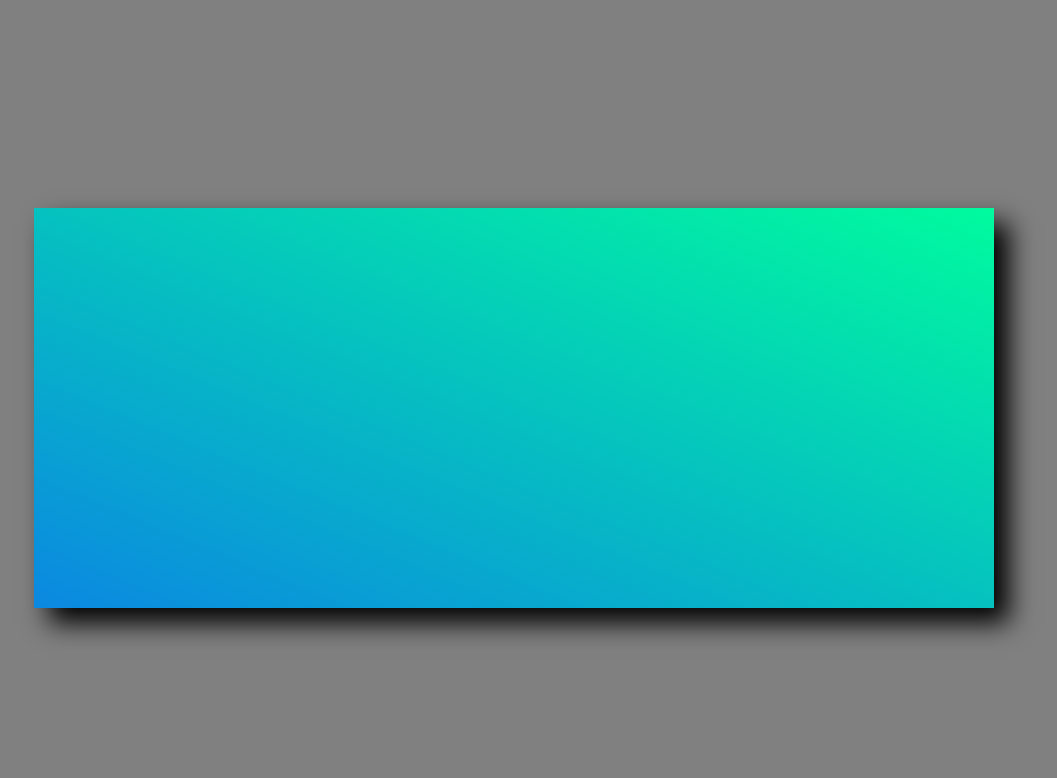
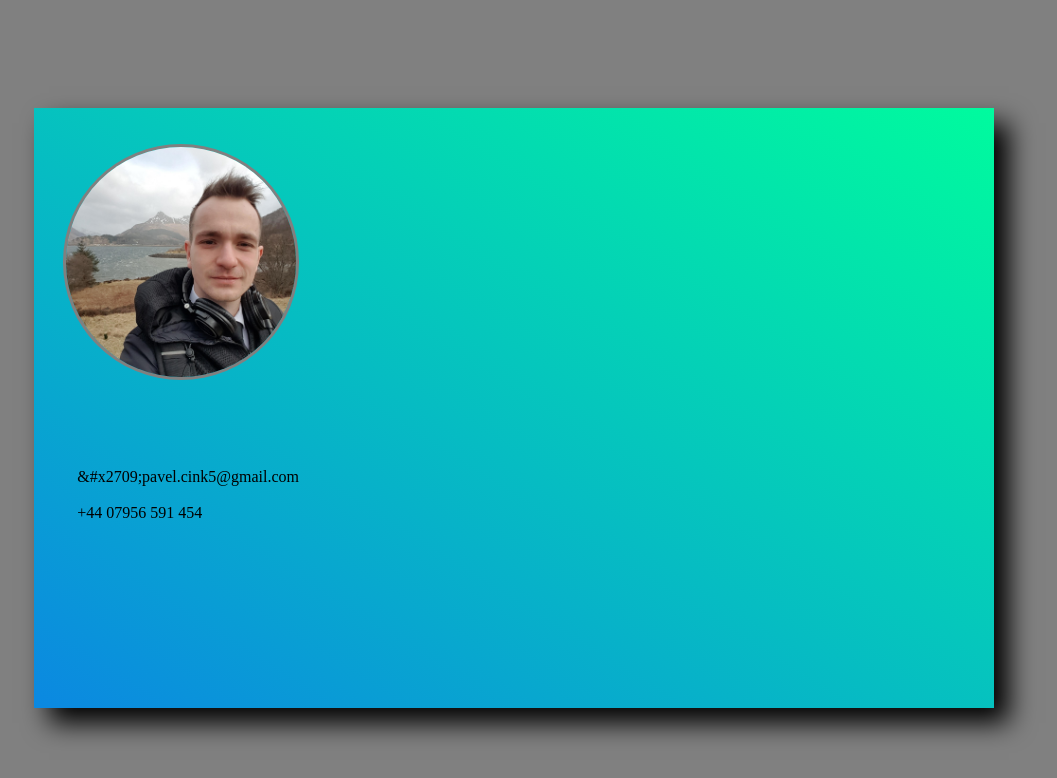
Before and after one commit to elciuk/webCard, a plain HTML site: page index.html in a window 1280 px wide. Shown: the whole page, without its empty margins (134-1191 px from the left). Drawn offline with Linux system fonts and the light colour scheme.

Commit message:
add grid and some contacts

```diff
--- a/index.html
+++ b/index.html
@@ -6,7 +6,16 @@
 
 </head>
 <body>
-    <div class="card"></div>
+    <div class="card">
+        <img src="profile_pic.jpg" alt="Pavel Cink fotografie">
+        <div class="kontakty">
+            <a class="kontakt" id="mail" href="mailto:pavel.cink5@gmail.com?subject=Poptávka">pavel.cink5@gmail.com</a>
+            <br>
+            <a class="kontakt" id="telefon" href="tel:+4407956591454">+44 07956 591 454</a>
+
+        </div>
+    </div>
+
 </body>
 <script src="script.js"></script>
 </html>
--- a/styles.css
+++ b/styles.css
@@ -7,9 +7,39 @@ body{
 
 .card{
     width: 75vw;
-    height: 50vh;
+    height: 75vh;
     position: fixed;
-    margin: 25vh 12.5vw 25vh 12.5vw;
+    margin: 12.5vh 12.5vw 12.5vh 12.5vw;
     background-image: linear-gradient(to bottom left, #00fb9e, #0b88e1);
     box-shadow: 15px 15px 25px black;
+    display: grid;
+    grid-template-columns: 30% 35% 35%;
+    grid-template-rows: 60% 40%;
 }
+img{
+    border: 3px solid grey;
+    grid-column: 1 / 2;
+    grid-row: 1/2;
+    max-width: 80%;
+    border-radius: 50%;
+    position: relative;
+    top: 10%;
+    left: 10%;
+}
+.kontakty{
+    padding-left: 15%;
+    grid-column: 1/2;
+    grid-row: 2/3;
+}
+.kontakt{
+    display: block;
+    color: black;
+    text-decoration: none;
+}
+
+#mail::before{
+    content: "&#x2709;";
+}
+#telefon::before{
+
+}
```
Also changed, not shown: profile_pic.jpg (added), 1 other file.
